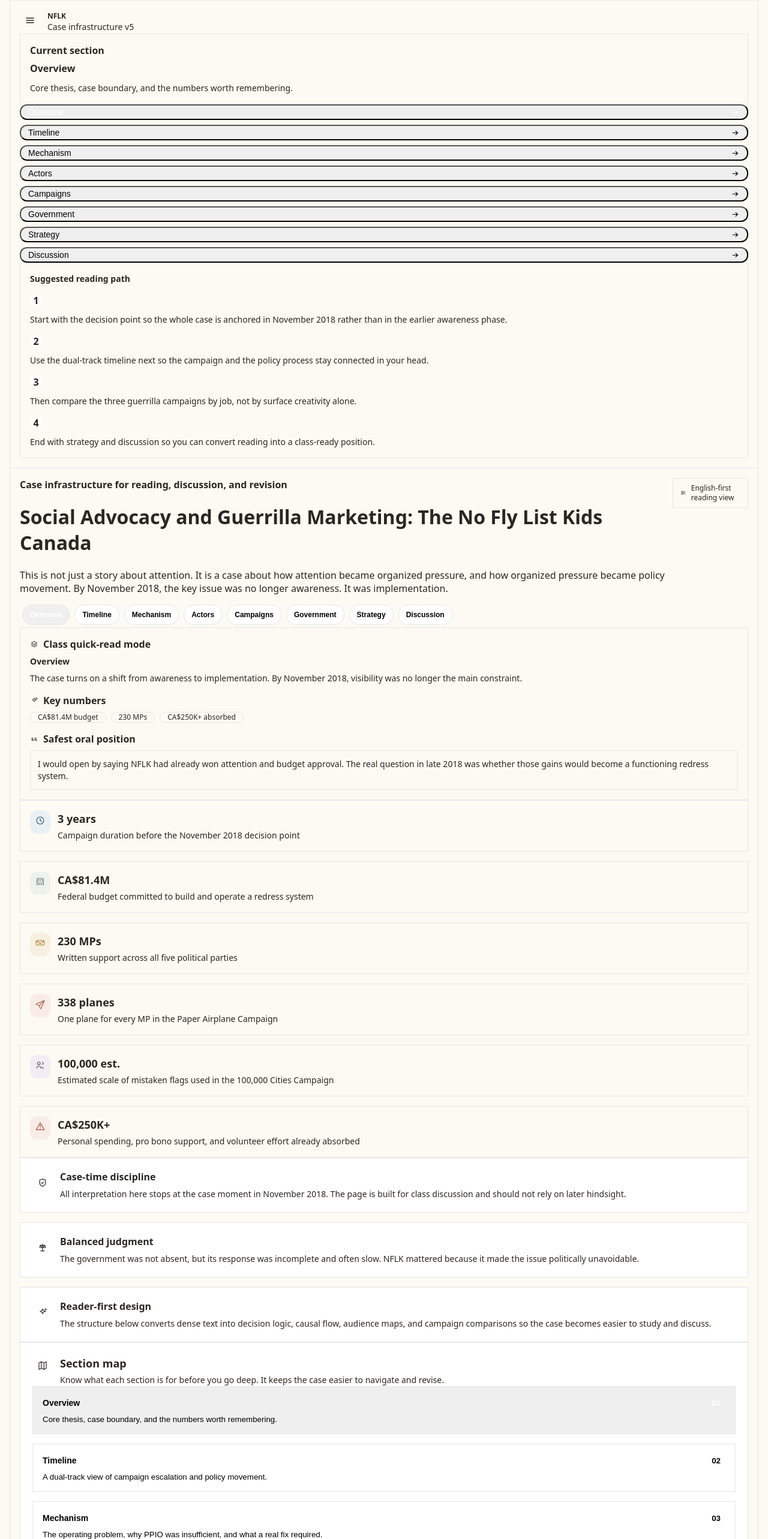
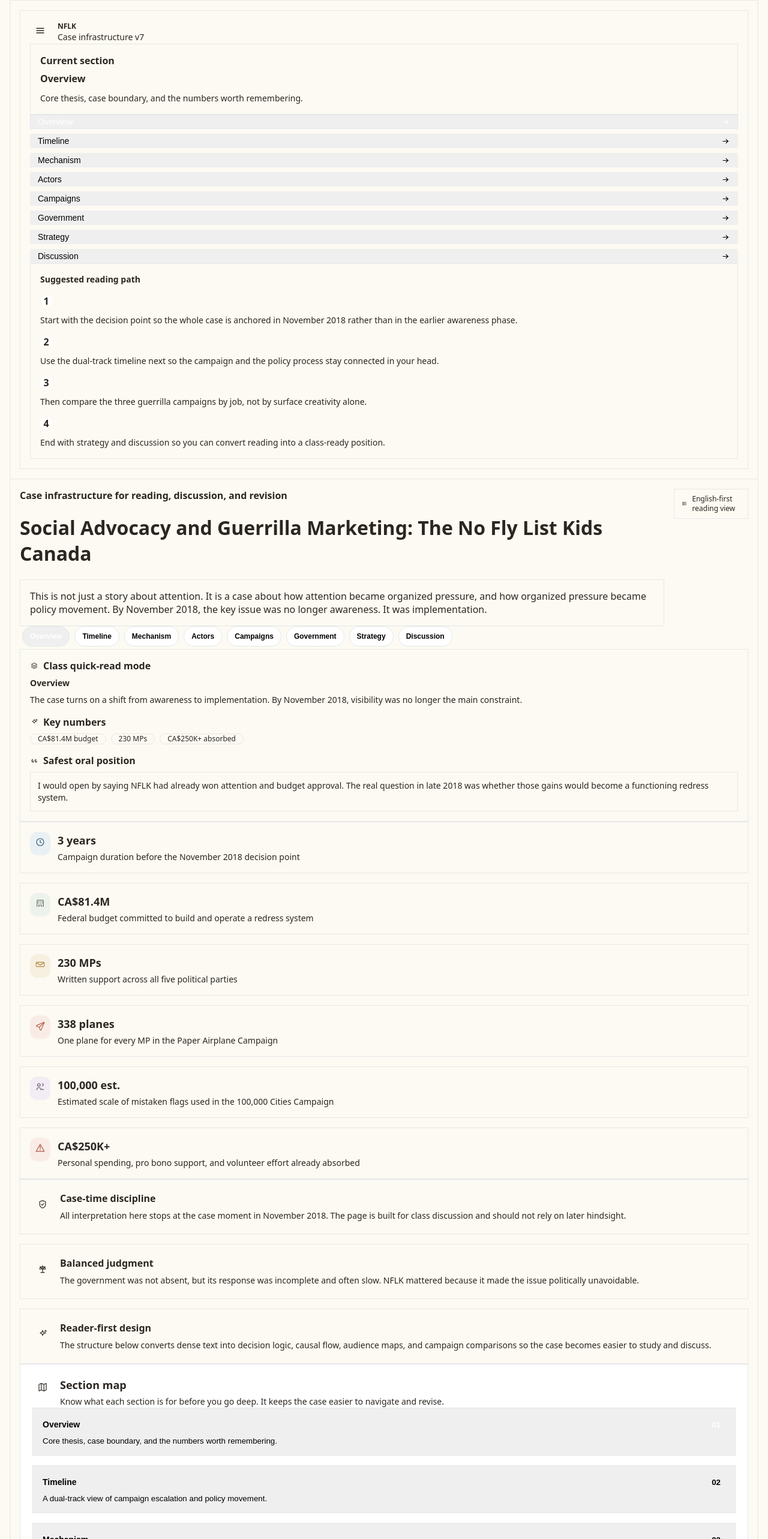
Before and after one commit to EugeneYip/nflk, a React (Vite) app: page / in a window 1280 px wide. Shown: the top 2566 px of the page at 60% size. Built offline with nearby package versions, Linux system fonts and the light colour scheme.

Commit message:
Update App.jsx

```diff
--- a/src/App.jsx
+++ b/src/App.jsx
@@ -1,3 +1,4 @@
+
 import React, { useEffect, useMemo, useRef, useState } from "react";
 
 const PALETTE = {
@@ -537,7 +538,7 @@
   const soft = item.color === "green" ? PALETTE.greenSoft : item.color === "amber" ? PALETTE.amberSoft : item.color === "rust" ? PALETTE.rustSoft : item.color === "plum" ? PALETTE.plumSoft : PALETTE.blueSoft;
   const strong = item.color === "green" ? PALETTE.green : item.color === "amber" ? PALETTE.amber : item.color === "rust" ? PALETTE.rust : item.color === "plum" ? PALETTE.plum : PALETTE.blue;
   return (
-    <div className="rounded-2xl border border-[#E4DACB] bg-white/80 p-4 shadow-[0_8px_30px_rgba(43,38,33,0.05)]">
+    <div className="rounded-[24px] border border-[#E6DCCD] bg-[linear-gradient(180deg,rgba(255,255,255,0.98),rgba(255,252,246,0.96))] p-4 shadow-[0_14px_36px_rgba(43,38,33,0.06)] transition-transform duration-200 hover:-translate-y-0.5 hover:shadow-[0_18px_40px_rgba(43,38,33,0.08)]">
       <div className="flex items-start gap-3">
         <div className="rounded-xl p-2" style={{ backgroundColor: soft, color: strong }}><Icon name={item.icon} size={18} /></div>
         <div>
@@ -551,7 +552,7 @@
 
 function BoundaryCard({ item, mode }) {
   return (
-    <div className="rounded-2xl border border-[#E3D8C8] bg-white p-5">
+    <div className="rounded-[24px] border border-[#E5DACC] bg-[linear-gradient(180deg,#FFFFFF,#FFFCF7)] p-5 shadow-[0_10px_28px_rgba(43,38,33,0.035)]">
       <div className="flex items-start gap-3">
         <div className="mt-1 rounded-xl bg-[#F6F1E7] p-2 text-[#7A6653]"><Icon name={item.icon} size={18} /></div>
         <div className="space-y-2">
@@ -566,7 +567,7 @@
 function DecisionItem({ item, mode }) {
   const positive = item.icon === "check";
   return (
-    <div className="rounded-2xl border border-[#E4D9CB] bg-white p-5">
+    <div className="rounded-[24px] border border-[#E5D9CB] bg-[linear-gradient(180deg,#FFFFFF,#FFFBF5)] p-5 shadow-[0_12px_30px_rgba(43,38,33,0.045)]">
       <div className="flex items-start gap-3">
         <div className={`rounded-xl p-2 ${positive ? "bg-[#EDF3EC] text-[#5B6D5B]" : "bg-[#F8EEE8] text-[#B35C44]"}`}><Icon name={item.icon} size={18} /></div>
         <div className="space-y-2">
@@ -580,7 +581,7 @@
 
 function TimelineRow({ item, mode }) {
   return (
-    <div className="grid gap-4 rounded-[28px] border border-[#E2D8CA] bg-white p-5 md:grid-cols-[100px_1fr_1fr] md:p-6">
+    <div className="grid gap-4 rounded-[30px] border border-[#E4D9CB] bg-[linear-gradient(180deg,#FFFFFF,#FFFCF8)] p-5 shadow-[0_12px_30px_rgba(43,38,33,0.04)] md:grid-cols-[104px_1fr_1fr] md:p-6">
       <div className="text-sm font-semibold tracking-[0.14em] text-[#7A6B5D] md:pt-1">{item.year}</div>
       <div className="rounded-2xl bg-[#FBF7EF] p-4">
         <div className="mb-2 text-base font-semibold text-[#2C2824]">{mode === "en" ? item.leftTitle.en : mode === "zh" ? item.leftTitle.zh : item.leftTitle.en}</div>
@@ -597,7 +598,7 @@
 function FlowCard({ item, mode, last }) {
   return (
     <div className="relative flex-1">
-      <div className="h-full rounded-2xl border border-[#E4DACB] bg-white p-5">
+      <div className="h-full rounded-[24px] border border-[#E5DACA] bg-[linear-gradient(180deg,#FFFFFF,#FFFCF7)] p-5 shadow-[0_10px_28px_rgba(43,38,33,0.035)]">
         <div className="mb-3 inline-flex rounded-xl bg-[#F5EFE4] p-2 text-[#7B6854]"><Icon name={item.icon} size={18} /></div>
         <div className="mb-2 text-base font-semibold text-[#241F1A]">{mode === "en" ? item.title.en : mode === "zh" ? item.title.zh : item.title.en}</div>
         <TextBlock copy={item.body} mode={mode} className="text-sm leading-7 text-[#4D453E]" zhClassName="border-[#E1D6C7] text-[#5E544B]" />
@@ -609,7 +610,7 @@
 
 function CompareCard({ item, mode }) {
   return (
-    <div className="rounded-2xl border border-[#E4DACB] bg-white p-5">
+    <div className="rounded-[24px] border border-[#E5DACA] bg-[linear-gradient(180deg,#FFFFFF,#FFFCF7)] p-5 shadow-[0_10px_28px_rgba(43,38,33,0.035)]">
       <div className="mb-3 text-base font-semibold text-[#241F1A]">{mode === "en" ? item.name.en : mode === "zh" ? item.name.zh : item.name.en}</div>
       <div className="space-y-3">
         <div className="rounded-xl bg-[#EEF5EE] p-3">
@@ -627,7 +628,7 @@
 
 function PersonCard({ item, mode }) {
   return (
-    <div className="rounded-2xl border border-[#E3D8C8] bg-white p-5">
+    <div className="rounded-[24px] border border-[#E5DACC] bg-[linear-gradient(180deg,#FFFFFF,#FFFCF7)] p-5 shadow-[0_10px_28px_rgba(43,38,33,0.035)]">
       <div className="flex items-start gap-3">
         <div className="rounded-xl bg-[#F6F0E7] p-2 text-[#7A6956]"><Icon name={item.icon} size={18} /></div>
         <div>
@@ -650,7 +651,7 @@
     { label: { en: "Limit", zh: "限制" }, value: item.limit },
   ];
   return (
-    <div className="overflow-hidden rounded-[28px] border border-[#E3D8C8] bg-white">
+    <div className="overflow-hidden rounded-[30px] border border-[#E4D9CB] bg-[linear-gradient(180deg,#FFFFFF,#FFFCF8)] shadow-[0_12px_32px_rgba(43,38,33,0.04)]">
       <div className="px-5 py-4" style={{ backgroundColor: soft }}><div className="text-lg font-semibold" style={{ color: strong }}>{mode === "en" ? item.title.en : mode === "zh" ? item.title.zh : item.title.en}</div></div>
       <div className="divide-y divide-[#EFE7DC]">
         {rows.map((row, idx) => (
@@ -736,7 +737,7 @@
   const soft = item.tone === "green" ? PALETTE.greenSoft : item.tone === "amber" ? PALETTE.amberSoft : item.tone === "rust" ? PALETTE.rustSoft : item.tone === "plum" ? PALETTE.plumSoft : PALETTE.blueSoft;
   const strong = item.tone === "green" ? PALETTE.green : item.tone === "amber" ? PALETTE.amber : item.tone === "rust" ? PALETTE.rust : item.tone === "plum" ? PALETTE.plum : PALETTE.blue;
   return (
-    <div className="overflow-hidden rounded-[28px] border border-[#E3D8C8] bg-white shadow-[0_10px_24px_rgba(43,38,33,0.04)]">
+    <div className="overflow-hidden rounded-[30px] border border-[#E4D9CB] bg-[linear-gradient(180deg,#FFFFFF,#FFFCF8)] shadow-[0_16px_34px_rgba(43,38,33,0.05)]">
       <div className="border-b border-[#EEE4D8] px-4 py-4 sm:px-5" style={{ backgroundColor: soft }}>
         <div className="mb-3 flex items-center justify-between gap-3">
           <DualLabel en={item.title.en} zh={item.title.zh} mode={mode} className="text-base font-semibold text-[#241F1A]" zhClassName="text-sm text-[#75685B]" />
@@ -779,7 +780,7 @@
   const soft = item.color === "green" ? PALETTE.greenSoft : item.color === "rust" ? PALETTE.rustSoft : PALETTE.blueSoft;
   const strong = item.color === "green" ? PALETTE.green : item.color === "rust" ? PALETTE.rust : PALETTE.blue;
   return (
-    <div className="rounded-2xl border border-[#E4DACB] bg-white p-5">
+    <div className="rounded-[24px] border border-[#E5DACA] bg-[linear-gradient(180deg,#FFFFFF,#FFFCF7)] p-5 shadow-[0_10px_28px_rgba(43,38,33,0.035)]">
       <div className="mb-4 inline-flex rounded-xl px-3 py-1.5 text-sm font-semibold" style={{ backgroundColor: soft, color: strong }}>{mode === "en" ? item.title.en : mode === "zh" ? item.title.zh : item.title.en}</div>
       <BulletList items={item.bullets} mode={mode} />
     </div>
@@ -827,7 +828,7 @@
   const soft = item.tone === "green" ? PALETTE.greenSoft : item.tone === "amber" ? PALETTE.amberSoft : item.tone === "rust" ? PALETTE.rustSoft : item.tone === "plum" ? PALETTE.plumSoft : PALETTE.blueSoft;
   const strong = item.tone === "green" ? PALETTE.green : item.tone === "amber" ? PALETTE.amber : item.tone === "rust" ? PALETTE.rust : item.tone === "plum" ? PALETTE.plum : PALETTE.blue;
   return (
-    <div className="rounded-2xl border border-[#E4DACB] bg-white p-5">
+    <div className="rounded-[24px] border border-[#E5DACA] bg-[linear-gradient(180deg,#FFFFFF,#FFFCF7)] p-5 shadow-[0_10px_28px_rgba(43,38,33,0.035)]">
       <div className="mb-3 flex items-start gap-3"><div className="rounded-xl p-2" style={{ backgroundColor: soft, color: strong }}><Icon name={item.icon} size={18} /></div><div className="text-base font-semibold text-[#241F1A]">{mode === "en" ? item.title.en : mode === "zh" ? item.title.zh : item.title.en}</div></div>
       <TextBlock copy={item.body} mode={mode} className="text-sm leading-7 text-[#4A423A]" zhClassName="border-[#DDD2C2] text-[#5B5148]" />
     </div>
@@ -837,7 +838,7 @@
 function NavItem({ id, label, activeId, onClick, mode }) {
   const active = activeId === id;
   return (
-    <button onClick={() => onClick(id)} className={`flex w-full items-center justify-between gap-3 rounded-xl px-3 py-2.5 text-left text-sm transition ${active ? "bg-[#2F5168] text-white shadow-sm" : "text-[#5D5349] hover:bg-[#F6F0E6]"}`}>
+    <button onClick={() => onClick(id)} className={`group flex w-full items-center justify-between gap-3 rounded-2xl border px-3 py-2.5 text-left text-sm transition ${active ? "border-[#2F5168] bg-[#2F5168] text-white shadow-[0_10px_22px_rgba(47,81,104,0.18)]" : "border-transparent text-[#5D5349] hover:border-[#E2D6C7] hover:bg-[#F8F3EA]"}`}>
       {mode === "bi" ? (
         <div className="space-y-0.5">
           <div className="font-medium leading-5">{label.en}</div>
@@ -846,7 +847,7 @@
       ) : (
         <span>{mode === "en" ? label.en : label.zh}</span>
       )}
-      <Icon name="arrowRight" size={15} className={active ? "opacity-90" : "opacity-50"} />
+      <Icon name="arrowRight" size={15} className={active ? "translate-x-0 opacity-90" : "opacity-40 transition group-hover:translate-x-0.5 group-hover:opacity-70"} />
     </button>
   );
 }
@@ -855,7 +856,7 @@
 function SectionMapCard({ item, mode, activeId, onClick }) {
   const active = item.id === activeId;
   return (
-    <button onClick={() => onClick(item.id)} className={`rounded-2xl border p-4 text-left transition ${active ? "border-[#2F5168] bg-[#F4F8FB] shadow-sm" : "border-[#E5DACA] bg-white hover:border-[#CBBBA6] hover:bg-[#FFFCF7]"}`}>
+    <button onClick={() => onClick(item.id)} className={`rounded-[24px] border p-4 text-left transition ${active ? "border-[#2F5168] bg-[#F4F8FB] shadow-[0_10px_22px_rgba(58,95,118,0.10)]" : "border-[#E5DACA] bg-[linear-gradient(180deg,#FFFFFF,#FFFCF7)] hover:border-[#CBBBA6] hover:bg-[#FFFCF7] hover:shadow-[0_8px_20px_rgba(43,38,33,0.04)]"}`}>
       <div className="mb-2 flex items-center justify-between gap-3">
         <DualLabel en={item.label.en} zh={item.label.zh} mode={mode} className="text-sm font-semibold text-[#241F1A]" zhClassName="text-xs text-[#7C6E61]" />
         <div className={`rounded-full px-2 py-1 text-[10px] font-semibold uppercase tracking-[0.16em] ${active ? "bg-[#2F5168] text-white" : "bg-[#F5EFE4] text-[#7A6C5D]"}`}>{String(item.index).padStart(2, "0")}</div>
@@ -894,7 +895,7 @@
   return (
     <div ref={dockRef} className="fixed bottom-4 right-4 z-50 sm:bottom-5 sm:right-5">
       <div className={`absolute bottom-[calc(100%+10px)] right-0 w-[188px] origin-bottom-right transition ${open ? "pointer-events-auto translate-y-0 scale-100 opacity-100" : "pointer-events-none translate-y-2 scale-95 opacity-0"}`}>
-        <div className="rounded-[22px] border border-[#DED2C2] bg-[rgba(255,253,248,0.96)] p-2 shadow-[0_18px_35px_rgba(43,38,33,0.14)] backdrop-blur-md">
+        <div className="rounded-[22px] border border-[#DED2C2] bg-[rgba(255,253,248,0.94)] p-2 shadow-[0_18px_35px_rgba(43,38,33,0.12)] backdrop-blur-xl">
           <div className="mb-1.5 px-2 pb-1 pt-1 text-[10px] font-semibold uppercase tracking-[0.18em] text-[#7C6F62]">
             {helper}
           </div>
@@ -927,7 +928,7 @@
         onClick={() => setOpen((value) => !value)}
         aria-label={helper}
         aria-expanded={open}
-        className={`group flex h-12 items-center gap-2 rounded-full border px-3 shadow-[0_14px_30px_rgba(43,38,33,0.12)] backdrop-blur-md transition ${
+        className={`group flex h-10 items-center gap-2 rounded-full border px-2.5 shadow-[0_12px_24px_rgba(43,38,33,0.10)] backdrop-blur-xl transition ${
           open
             ? "border-[#2F5168] bg-[#2F5168] text-white"
             : "border-[#DDD1C1] bg-[rgba(255,253,248,0.88)] text-[#4D443B] hover:border-[#C8B8A3] hover:bg-[rgba(255,253,248,0.96)]"
@@ -936,7 +937,7 @@
         <div className={`flex h-8 w-8 items-center justify-center rounded-full ${open ? "bg-white/14" : "bg-[#F3EDE2]"}`}>
           <Icon name="globe" size={16} />
         </div>
-        <div className="hidden min-w-[50px] text-left sm:block">
+        <div className="hidden min-w-[46px] text-left sm:block">
           <div className={`text-[9px] font-semibold uppercase tracking-[0.18em] ${open ? "text-white/70" : "text-[#8A7C6F]"}`}>
             Lang
           </div>
@@ -952,7 +953,7 @@
   const label = SECTION_LABELS[activeId] || SECTION_LABELS.overview;
   const note = SECTION_NOTES[activeId] || SECTION_NOTES.overview;
   return (
-    <div className="rounded-2xl border border-[#E7DDCF] bg-[#FFFCF7] p-4">
+    <div className="rounded-[24px] border border-[#E7DDCF] bg-[linear-gradient(180deg,#FFFEFA,#FBF6ED)] p-4 shadow-[0_8px_22px_rgba(43,38,33,0.035)]">
       <div className="mb-2 text-[11px] font-semibold uppercase tracking-[0.18em] text-[#7C6C5D]">{mode === "zh" ? "目前區段" : mode === "en" ? "Current section" : "Current section · 目前區段"}</div>
       <DualLabel en={label.en} zh={label.zh} mode={mode} className="text-base font-semibold text-[#241F1A]" zhClassName="text-sm text-[#75685B]" />
       <div className="mt-3">
@@ -964,7 +965,7 @@
 
 function ReadingPathCard({ mode }) {
   return (
-    <div className="rounded-2xl border border-[#E7DDCF] bg-[#FBF7EF] p-4">
+    <div className="rounded-[24px] border border-[#E7DDCF] bg-[linear-gradient(180deg,#FCF8F0,#F8F1E5)] p-4 shadow-[0_8px_22px_rgba(43,38,33,0.035)]">
       <div className="mb-3 text-sm font-semibold text-[#2B2621]">{mode === "zh" ? "建議閱讀路徑" : mode === "en" ? "Suggested reading path" : "Suggested reading path · 建議閱讀路徑"}</div>
       <div className="space-y-3">
         {READING_PATH.map((item, idx) => (
@@ -1079,11 +1080,11 @@
 
   return (
     <div className="sticky top-3 z-30 mb-8">
-      <div className="overflow-hidden rounded-[24px] border border-[#DCCFBE] bg-[rgba(255,252,246,0.92)] shadow-[0_16px_40px_rgba(43,38,33,0.08)] backdrop-blur">
+      <div className="overflow-hidden rounded-[24px] border border-[#DCCFBE] bg-[linear-gradient(180deg,rgba(255,253,248,0.95),rgba(252,246,236,0.93))] shadow-[0_18px_42px_rgba(43,38,33,0.09)] backdrop-blur-xl">
         <div className="h-1.5 w-full bg-[#EFE6D8]">
           <div className="h-full rounded-r-full bg-[#3A5F76] transition-all duration-300" style={{ width: progressWidth }} />
         </div>
-        <div className="grid gap-4 p-4 md:p-5 xl:grid-cols-[0.95fr_0.8fr_1.15fr]">
+        <div className="grid gap-4 p-4 md:p-5 xl:grid-cols-[0.92fr_0.78fr_1.18fr]">
           <div className="space-y-2">
             <div className="flex items-center gap-2 text-[11px] font-semibold uppercase tracking-[0.18em] text-[#786B5F]">
               <Icon name="layers" size={14} />
@@ -1204,18 +1205,21 @@
   ];
 
   return (
-    <div className="min-h-screen w-full" style={{ backgroundColor: PALETTE.bg, color: PALETTE.ink }}>
-      <div className="mx-auto max-w-[1660px] px-4 pb-16 pt-6 sm:px-6 lg:px-8">
-        <div className="relative overflow-hidden rounded-[32px] border border-[#E0D5C6] bg-[linear-gradient(180deg,rgba(255,255,255,0.98),rgba(255,251,245,0.96))] shadow-[0_20px_60px_rgba(43,38,33,0.06)]">
-          <div className="absolute inset-x-0 top-0 h-32 bg-[radial-gradient(circle_at_top_left,rgba(58,95,118,0.16),transparent_35%),radial-gradient(circle_at_top_right,rgba(181,138,67,0.14),transparent_35%)]" />
+    <div className="relative isolate min-h-screen w-full overflow-x-clip" style={{ backgroundColor: PALETTE.bg, color: PALETTE.ink }}>
+      <div className="pointer-events-none absolute inset-0 bg-[radial-gradient(circle_at_top_left,rgba(58,95,118,0.10),transparent_28%),radial-gradient(circle_at_top_right,rgba(181,138,67,0.10),transparent_26%),linear-gradient(180deg,rgba(252,250,242,1),rgba(248,244,235,0.96))]" />
+      <div className="pointer-events-none absolute inset-x-0 top-0 h-[420px] bg-[radial-gradient(circle_at_20%_10%,rgba(110,88,115,0.08),transparent_24%),radial-gradient(circle_at_80%_0%,rgba(58,95,118,0.08),transparent_22%)]" />
+      <div className="relative mx-auto max-w-[1660px] px-4 pb-20 pt-7 sm:px-6 lg:px-8">
+        <div className="relative overflow-hidden rounded-[36px] border border-[#E0D5C6] bg-[linear-gradient(180deg,rgba(255,255,255,0.98),rgba(255,251,245,0.95))] shadow-[0_24px_70px_rgba(43,38,33,0.07)]">
+          <div className="absolute inset-x-0 top-0 h-36 bg-[radial-gradient(circle_at_top_left,rgba(58,95,118,0.18),transparent_34%),radial-gradient(circle_at_top_right,rgba(181,138,67,0.15),transparent_34%)]" />
+          <div className="pointer-events-none absolute inset-y-0 left-[285px] hidden w-px bg-[linear-gradient(180deg,transparent,rgba(223,211,196,0.9),transparent)] lg:block" />
           <div className="relative grid gap-8 lg:grid-cols-[285px_minmax(0,1fr)]">
-            <aside className="border-b border-[#E9DFD1] bg-white/70 p-4 lg:min-h-screen lg:border-b-0 lg:border-r lg:p-6">
-              <div className="sticky top-6 space-y-5">
+            <aside className="border-b border-[#E9DFD1] bg-[linear-gradient(180deg,rgba(255,255,255,0.76),rgba(255,251,245,0.72))] p-4 lg:min-h-screen lg:border-b-0 lg:border-r lg:p-6">
+              <div className="sticky top-6 space-y-5 rounded-[28px] border border-[#ECE3D7] bg-[rgba(255,253,248,0.72)] p-4 backdrop-blur-sm lg:p-0 lg:border-0 lg:bg-transparent">
                 <div className="flex items-center gap-3">
                   <div className="rounded-xl bg-[#F4EEE3] p-2 text-[#745F4C]"><Icon name="menu" size={18} /></div>
                   <div>
                     <div className="text-xs font-semibold uppercase tracking-[0.18em] text-[#7C6F62]">NFLK</div>
-                    <div className="text-sm text-[#5F554B]">Case infrastructure v5</div>
+                    <div className="text-sm text-[#5F554B]">Case infrastructure v7</div>
                   </div>
                 </div>
                 <RailSummary activeId={activeId} mode={mode} />
@@ -1225,17 +1229,19 @@
                 <ReadingPathCard mode={mode} />
               </div>
             </aside>
-            <main className="min-w-0 p-4 sm:p-6 lg:p-8 xl:p-10">
+            <main className="min-w-0 p-4 sm:p-6 lg:p-8 xl:p-10 2xl:p-12">
               <div className="mb-10" id="overview">
-                <div className="mb-4 flex items-start justify-between gap-3">
+                <div className="mb-5 flex items-start justify-between gap-4">
                   <div className="max-w-5xl space-y-4">
                     <div className="text-[11px] font-semibold uppercase tracking-[0.22em] text-[#7A6A58]">{mode === "zh" ? HERO.eyebrow.zh : mode === "en" ? HERO.eyebrow.en : `${HERO.eyebrow.en} · ${HERO.eyebrow.zh}`}</div>
                     <h1 className="text-[32px] font-semibold leading-tight tracking-tight text-[#221D18] sm:text-[40px] xl:text-[52px]">
                       {mode === "bi" ? <div className="space-y-2"><div>{HERO.title.en}</div><div className="text-[24px] font-medium text-[#5E544B] sm:text-[28px] xl:text-[34px]">{HERO.title.zh}</div></div> : mode === "en" ? HERO.title.en : HERO.title.zh}
                     </h1>
-                    <TextBlock copy={HERO.summary} mode={mode} className="max-w-4xl text-[16px] leading-8 text-[#4B433C]" zhClassName="border-[#D7CCBC] text-[#5C5248]" />
+                    <div className="max-w-4xl rounded-[26px] border border-[#E6DCCD] bg-[linear-gradient(180deg,rgba(255,255,255,0.86),rgba(255,250,243,0.92))] p-4 shadow-[0_12px_30px_rgba(43,38,33,0.04)] sm:p-5">
+                      <TextBlock copy={HERO.summary} mode={mode} className="text-[16px] leading-8 text-[#4B433C]" zhClassName="border-[#D7CCBC] text-[#5C5248]" />
+                    </div>
                   </div>
-                  <div className="hidden rounded-2xl border border-[#E4DACB] bg-white/90 px-3 py-2 text-xs text-[#6D6257] md:block"><div className="flex items-center gap-2"><Icon name="book" size={16} /><span>{mode === "zh" ? "預設英語主版本" : mode === "en" ? "English-first reading view" : "English-first reading view · 英語主版本"}</span></div></div>
+                  <div className="hidden rounded-2xl border border-[#E4DACB] bg-[linear-gradient(180deg,#FFFFFF,#FFF9F0)] px-3 py-2 text-xs text-[#6D6257] shadow-[0_10px_24px_rgba(43,38,33,0.04)] md:block"><div className="flex items-center gap-2"><Icon name="book" size={16} /><span>{mode === "zh" ? "預設英語主版本" : mode === "en" ? "English-first reading view" : "English-first reading view · 英語主版本"}</span></div></div>
                 </div>
                 <MobileJumpNav items={navItems} activeId={activeId} onClick={scrollToId} mode={mode} />
                 <StickySummaryStrip activeId={activeId} mode={mode} navItems={navItems} />
```
